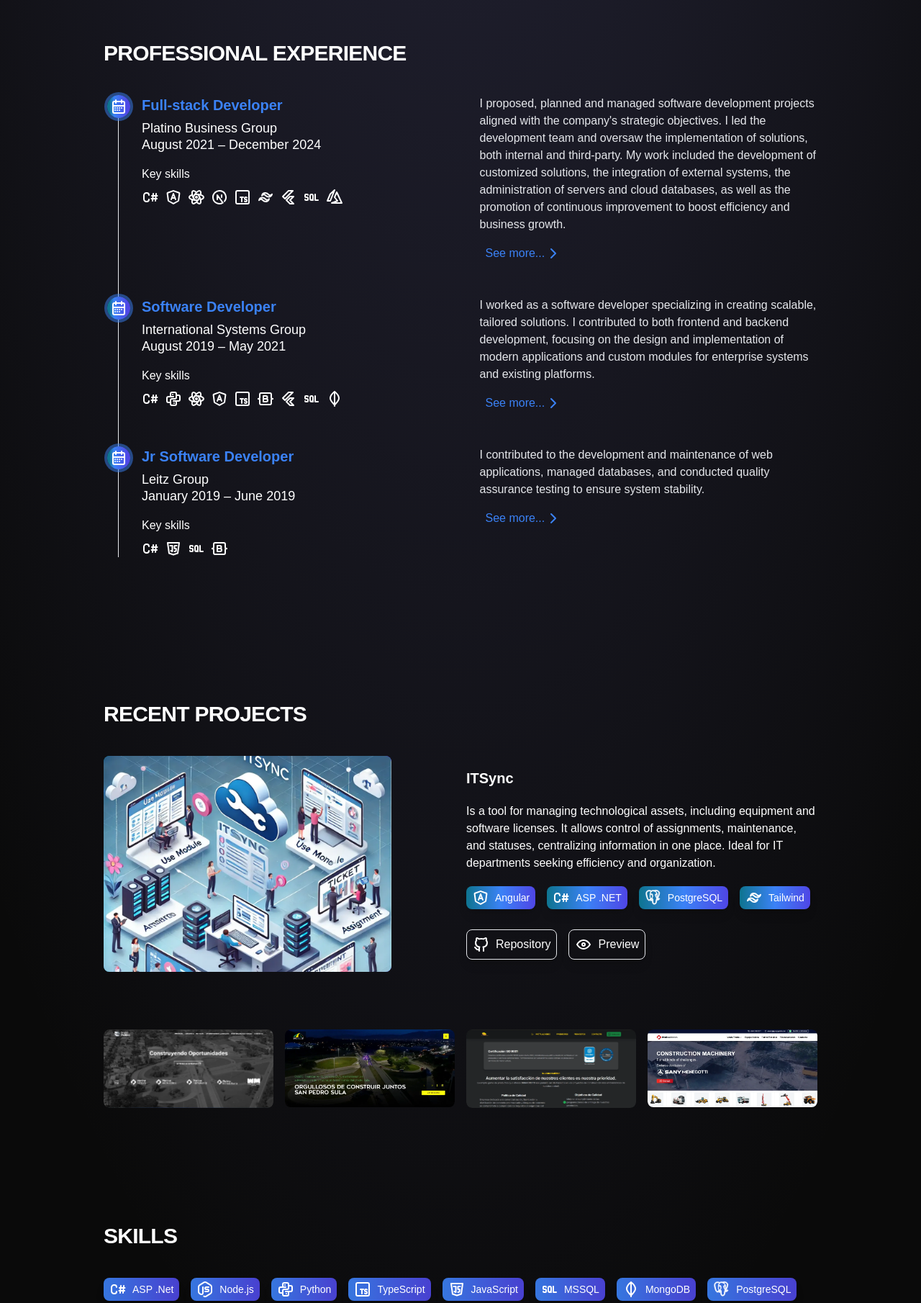
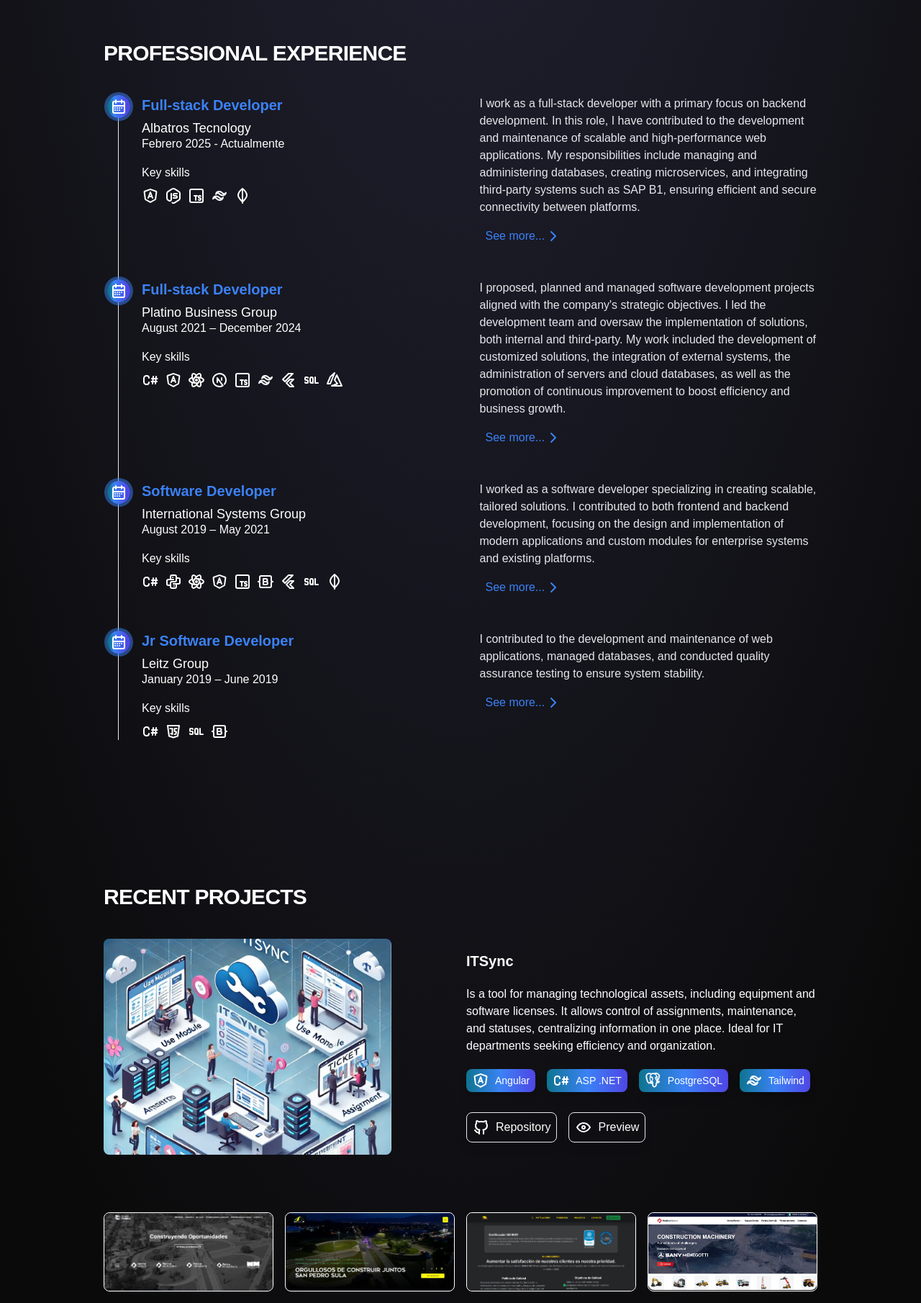
Before and after one commit to taboradeyvi/portfolio, an Astro site: page /en in a window 1280 px wide. Shown: the part 720-2530 px from the top of the page at 72% size. Built offline with nearby package versions, Linux system fonts and the light colour scheme; Astro itself is replaced by a stand-in of ours.

Commit message:
chore: add new experience

```diff
--- a/src/components/Experience.astro
+++ b/src/components/Experience.astro
@@ -28,11 +28,11 @@ const EXPERIENCES = content[lang].experience;
                   {exp.title}
                 </h3>
                 <p class="text-lg">{exp.company}</p>
-                <time class="block mb-2 text-lg font-normal leading-none">
+                <time class="block mb-2 text-md font-normal leading-none">
                   {exp.date}
                 </time>
                 <div class="mt-5">
-                  <p class="pb-2">{t("experience.keySkills")}</p>
+                  <p class="pb-2 text-md">{t("experience.keySkills")}</p>
                   <div class="flex mb-5 gap-2 lg:mb-0">
                     {exp.skills.map((skill) => (
                       <skill.icon />
--- a/src/components/Projects.astro
+++ b/src/components/Projects.astro
@@ -78,7 +78,7 @@ const PROJECTS = content[lang].projects;
     ))
   }
   <div class="grid md:grid-cols-2 lg:grid-cols-4 gap-4 mt-20">
-    <div class="relative rounded-lg overflow-hidden group">
+    <div class="relative border border-white rounded-lg overflow-hidden group">
       <Image
         class="w-full rounded-lg transition-transform duration-300 group-hover:brightness-50 group-hover:scale-105"
         src={project_one}
@@ -89,14 +89,14 @@ const PROJECTS = content[lang].projects;
       />
       <a
         href="https://www.grupoplatino.hn/es"
-        class="absolute inset-0 flex items-center justify-center opacity-0 group-hover:opacity-100 transition-opacity duration-300 text-white font-bold text-sm"
+        class="absolute inset-0 flex items-center justify-center opacity-0 group-hover:opacity-100 transition-opacity duration-300 font-bold text-sm"
         target="_blank"
         rel="noopener"
       >
         {t("experience.more")}...
       </a>
     </div>
-    <div class="relative rounded-lg overflow-hidden group">
+    <div class="relative border border-white rounded-lg overflow-hidden group">
       <Image
         class="w-full rounded-lg transition-transform duration-300 group-hover:brightness-50 group-hover:scale-105"
         src={project_two}
@@ -107,14 +107,14 @@ const PROJECTS = content[lang].projects;
       />
       <a
         href="https://www.grupoplatino.hn/es"
-        class="absolute inset-0 flex items-center justify-center opacity-0 group-hover:opacity-100 transition-opacity duration-300 text-white font-bold text-sm"
+        class="absolute inset-0 flex items-center justify-center opacity-0 group-hover:opacity-100 transition-opacity duration-300 font-bold text-sm"
         target="_blank"
         rel="noopener"
       >
         {t("experience.more")}...
       </a>
     </div>
-    <div class="relative rounded-lg overflow-hidden group">
+    <div class="relative border border-white rounded-lg overflow-hidden group">
       <Image
         class="w-full rounded-lg transition-transform duration-300 group-hover:brightness-50 group-hover:scale-105"
         src={project_three}
@@ -125,14 +125,14 @@ const PROJECTS = content[lang].projects;
       />
       <a
         href="https://www.grupoplatino.hn/es"
-        class="absolute inset-0 flex items-center justify-center opacity-0 group-hover:opacity-100 transition-opacity duration-300 text-white font-bold text-sm"
+        class="absolute inset-0 flex items-center justify-center opacity-0 group-hover:opacity-100 transition-opacity duration-300 font-bold text-sm"
         target="_blank"
         rel="noopener"
       >
         {t("experience.more")}...
       </a>
     </div>
-    <div class="relative rounded-lg overflow-hidden group">
+    <div class="relative border border-white rounded-lg overflow-hidden group">
       <Image
         class="w-full rounded-lg transition-transform duration-300 group-hover:brightness-50 group-hover:scale-105"
         src={project_four}
@@ -143,7 +143,7 @@ const PROJECTS = content[lang].projects;
       />
       <a
         href="https://www.grupoplatino.hn/es"
-        class="absolute inset-0 flex items-center justify-center opacity-0 group-hover:opacity-100 transition-opacity duration-300 text-white font-bold text-sm"
+        class="absolute inset-0 flex items-center justify-center opacity-0 group-hover:opacity-100 transition-opacity duration-300 font-bold text-sm"
         target="_blank"
         rel="noopener"
       >
--- a/src/i18n/ui.ts
+++ b/src/i18n/ui.ts
@@ -48,7 +48,7 @@ export const content = {
       about: "SOBRE MI",
     },
     hero: {
-      name: "Mi nombre es Deyvi Tabora",
+      name: "Hola, soy Deyvi Tabora",
       available: "Disponibilidad inmediata",
       description:
         "Soy un <span class='font-semibold text-[#3b82f6]' >DESARROLLADOR FULL-STACK</span> con amplia experiencia en el diseño, desarrollo e implementación de software. <span class='font-semibold text-[#3b82f6]'>Mis principales habilidades incluyen .NET, SQL y Angular</span>, con un enfoque especializado en el desarrollo backend. Me destaco en la creación de soluciones escalables y eficientes, aplicando buenas prácticas de desarrollo, patrones de arquitectura y metodologías ágiles.",
@@ -75,6 +75,30 @@ export const content = {
       more: "Ver más",
       keySkills: "Habilidades clave",
       listExperiences: [
+        {
+          title: "Desarrollador full-stack",
+          company: "Albatros Tecnología",
+          date: "Febrero 2025 - Actualmente",
+          description:
+            "Me desempeño como desarrollador full-stack, con un enfoque principal en el desarrollo backend. En este rol, he contribuido en el desarrollo y mantenimiento de aplicaciones web escalables y de alto rendimiento. Mis responsabilidades incluyen la gestión y administración de bases de datos, la creación de microservicios y la integración de sistemas de terceros como SAP B1, asegurando una conectividad eficiente y segura entre plataformas.",
+          skills: [
+            {
+              icon: Angular,
+            },
+            {
+              icon: Nodejs,
+            },
+            {
+              icon: TypeScript,
+            },
+            {
+              icon: Tailwind,
+            },
+            {
+              icon: Mongo,
+            },
+          ],
+        },
         {
           title: "Desarrollador full-stack",
           company: "Grupo Empresarial Platino",
@@ -463,10 +487,10 @@ export const content = {
       about: "ABOUT ME",
     },
     hero: {
-      name: "I'm Deyvi Tabora",
+      name: "Hi, i'm Deyvi Tabora",
       available: "Available to work",
       description:
-        "I am a <span class='font-semibold text-[#3b82f6]'>FULL-STACK DEVELOPER</span> with extensive experience in software design, development, and implementation. <span class='font-semibold text-[#3b82f6]'>My main skills include .NET, SQL, and Angular</span>, with a strong focus on backend development. I excel at creating scalable and efficient solutions, applying best development practices, architectural patterns, and agile methodologies.",
+        "I'm a <span class='font-semibold text-[#3b82f6]'>FULL-STACK DEVELOPER</span> with extensive experience in software design, development, and implementation. <span class='font-semibold text-[#3b82f6]'>My main skills include .NET, SQL, and Angular</span>, with a strong focus on backend development. I excel at creating scalable and efficient solutions, applying best development practices, architectural patterns, and agile methodologies.",
       socialMedia: [
         {
           title: "LinkedIn",
@@ -490,6 +514,30 @@ export const content = {
       more: "See more",
       keySkills: "Key skills",
       listExperiences: [
+        {
+          title: "Full-stack Developer",
+          company: "Albatros Tecnology",
+          date: "Febrero 2025 - Actualmente",
+          description:
+            "I work as a full-stack developer with a primary focus on backend development. In this role, I have contributed to the development and maintenance of scalable and high-performance web applications. My responsibilities include managing and administering databases, creating microservices, and integrating third-party systems such as SAP B1, ensuring efficient and secure connectivity between platforms.",
+          skills: [
+            {
+              icon: Angular,
+            },
+            {
+              icon: Nodejs,
+            },
+            {
+              icon: TypeScript,
+            },
+            {
+              icon: Tailwind,
+            },
+            {
+              icon: Mongo,
+            },
+          ],
+        },
         {
           title: "Full-stack Developer",
           company: "Platino Business Group",
```
